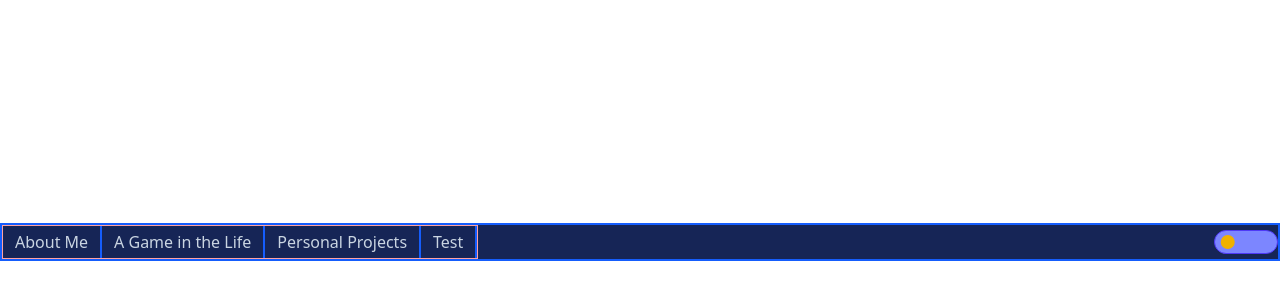
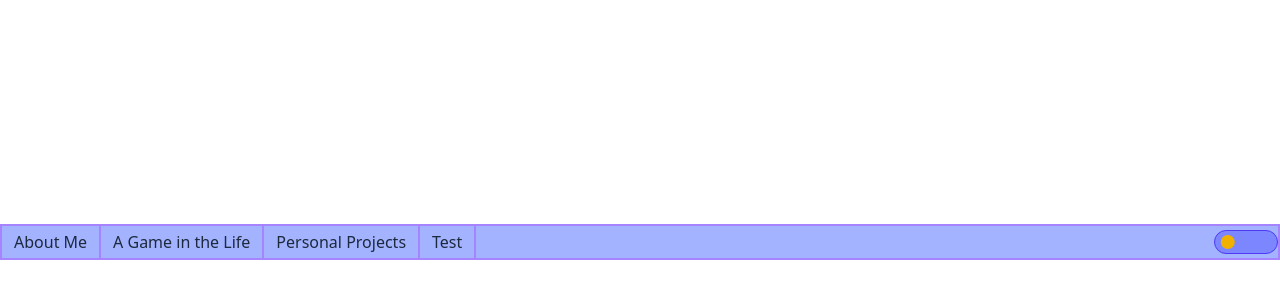
Before and after one commit to SomeSayKosm/Portfolio, a React (Vite) app: page / in a window 1280 px wide. Shown: the part 158-458 px from the top of the page. Built offline with nearby package versions, Linux system fonts and the light colour scheme.

Commit message:
Refactor NavBar and NavBarOption components to utilize dark mode state for styling

```diff
--- a/src/NavBar.tsx
+++ b/src/NavBar.tsx
@@ -1,5 +1,6 @@
 import NavBarOption from "./NavBarOption"
 import DarkModeToggle from "./DarkModeToggle"
+import clsx from "clsx"
 
 type DarkModeToggleProps = {
     darkModeEnabled: boolean,
@@ -7,12 +8,17 @@ type DarkModeToggleProps = {
 };
 
 const NavBar = ({darkModeEnabled, setDarkModeEnabled}: DarkModeToggleProps) => {
-    return <div className="flex justify-between items- w-screen bg-blue-950 border-2 border-blue-600 ">
-        <div className="flex justify-start border border-red-300">
-            <NavBarOption>About Me</NavBarOption>
-            <NavBarOption>A Game in the Life</NavBarOption>
-            <NavBarOption>Personal Projects</NavBarOption>
-            <NavBarOption>Test</NavBarOption>
+
+    const colorSettings = darkModeEnabled ? "bg-blue-950 text-slate-300 border-blue-600" : "bg-indigo-300 text-slate-800 border-violet-400";
+
+    return <div className={clsx("flex justify-between items- w-screen border-2",
+        colorSettings
+    )}>
+        <div className="flex justify-start">
+            <NavBarOption darkModeEnabled={darkModeEnabled}>About Me</NavBarOption>
+            <NavBarOption darkModeEnabled={darkModeEnabled}>A Game in the Life</NavBarOption>
+            <NavBarOption darkModeEnabled={darkModeEnabled}>Personal Projects</NavBarOption>
+            <NavBarOption darkModeEnabled={darkModeEnabled}>Test</NavBarOption>
         </div>
         <div className="flex">
             <DarkModeToggle
--- a/src/NavBarOption.tsx
+++ b/src/NavBarOption.tsx
@@ -1,11 +1,20 @@
+import clsx from 'clsx';
 import { useState } from 'react'
 
 type Props = {
+  darkModeEnabled: boolean,
   children?: React.ReactNode;
 };
 
-const NavBarOption = ({ children }: Props) => {
-    return <div className = "font-medium text-slate-300 border-r-2 border-blue-600 px-3 py-1 hover:bg-orange-400 hover:text-slate-800 cursor-pointer">
+
+
+const NavBarOption = ({ darkModeEnabled, children }: Props) => {
+    const colorSettings = darkModeEnabled ? "border-blue-600 hover:bg-orange-500 hover:text-slate-800" : "border-violet-400 hover:bg-rose-400 hover:text-slate-800";
+
+    return <div className={clsx(
+      "font-medium border-r-2 px-3 py-1 cursor-pointer",
+      colorSettings
+      )}>
         {children}
 
     </div>
```
